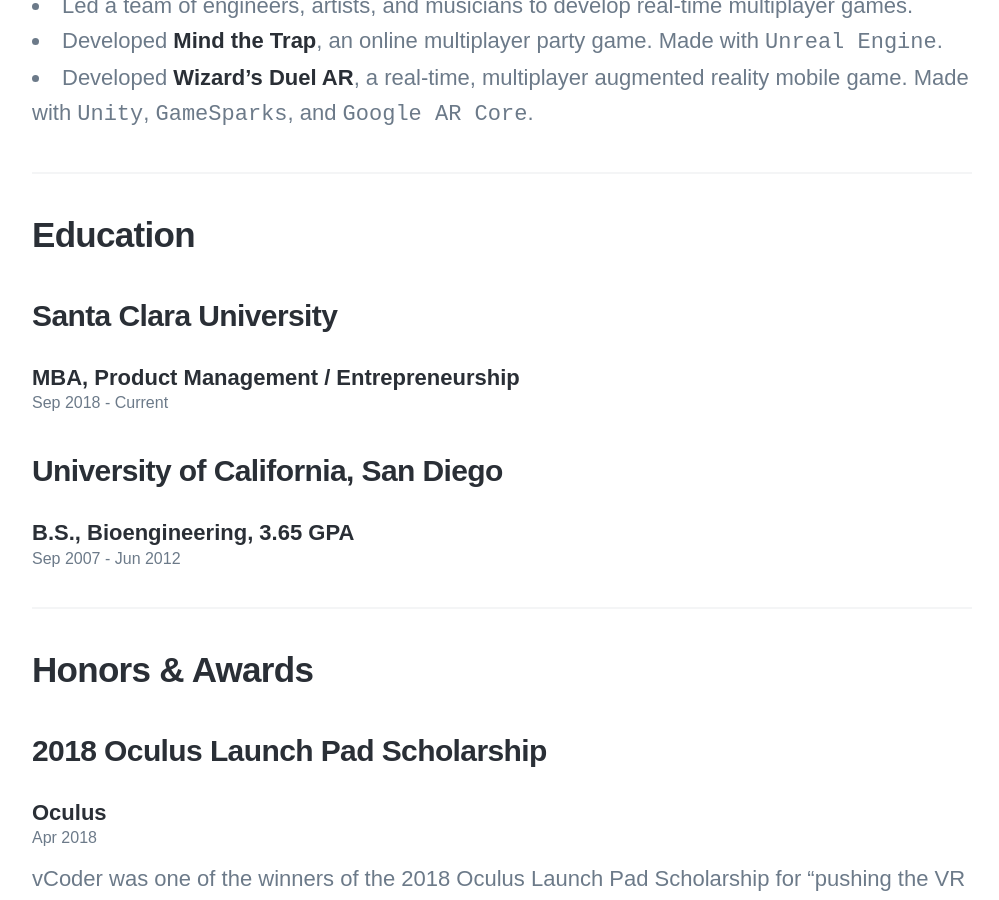
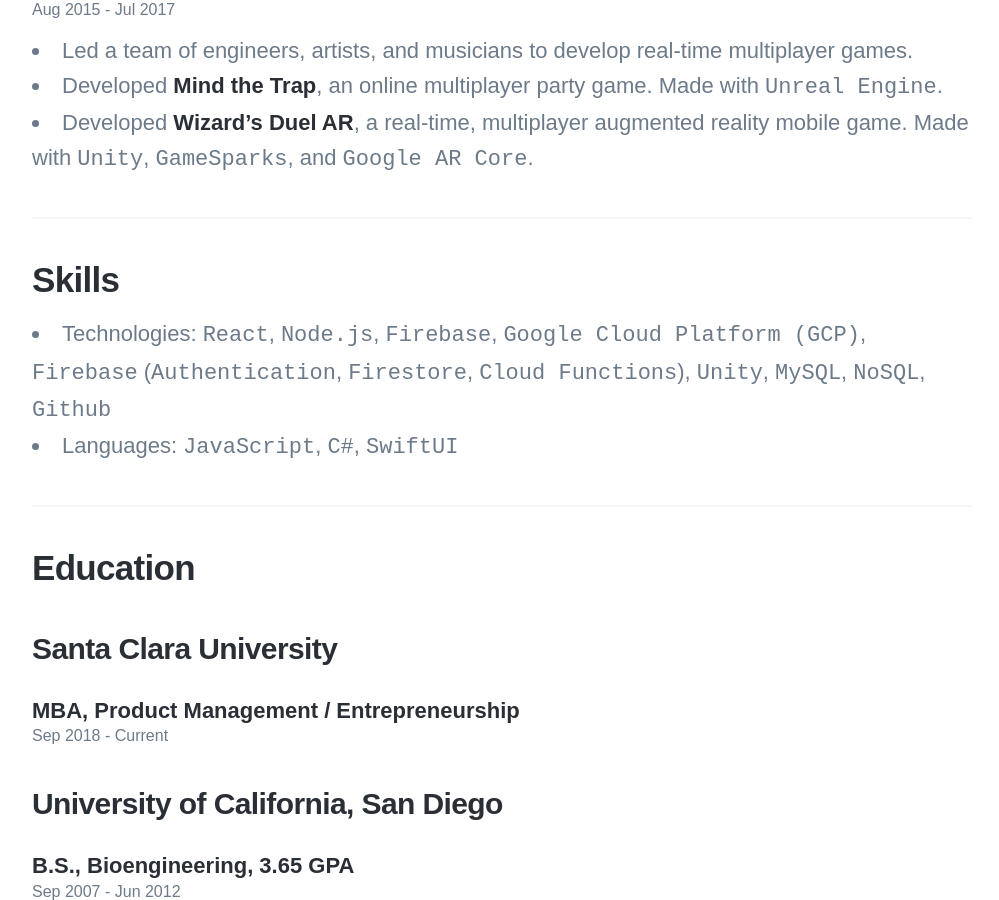
Before and after one commit to kennethfreeflow/kennethlng.github.io, a Jekyll site: the page built from _pages/cv.md, in a window 1280 px wide and 900 px high, scrolled down 2221 px. Shown: the whole window, without its empty margins (138-1137 px from the left). Built offline with Jekyll 4.4.1, drawn with Linux system fonts in a browser that asks for light colours; nearby versions of some CDN libraries; some web fonts are replaced; some of the changed text lies outside the part shown.

Commit message:
Updated CV with subtitle and skills section

```diff
--- a/_pages/cv.md
+++ b/_pages/cv.md
@@ -1,6 +1,6 @@
 ---
 title: Kenneth Ng
-# subtitle: Personal is the perfect theme for developers, designers and other creatives.
+subtitle: Software Engineer | MBA in Product Management
 # description: Personal is the perfect theme for developers, designers and other creatives.
 # featured_image: /images/IMG_4697_Original.jpg
 ---
@@ -50,6 +50,13 @@
 - Led a team of engineers, artists, and musicians to develop real-time multiplayer games.
 - Developed [Mind the Trap](/mind-the-trap), an online multiplayer party game. Made with `Unreal Engine`.
 - Developed [Wizard's Duel AR](/wizards-duel-ar), a real-time, multiplayer augmented reality mobile game. Made with `Unity`, `GameSparks`, and `Google AR Core`.
+
+---
+
+## Skills
+
+- Technologies: `React`, `Node.js`, `Firebase`, `Google Cloud Platform (GCP)`, `Firebase` (`Authentication`, `Firestore`, `Cloud Functions`), `Unity`, `MySQL`, `NoSQL`, `Github`
+- Languages: `JavaScript`, `C#`, `SwiftUI`
 
 ---
 
```
